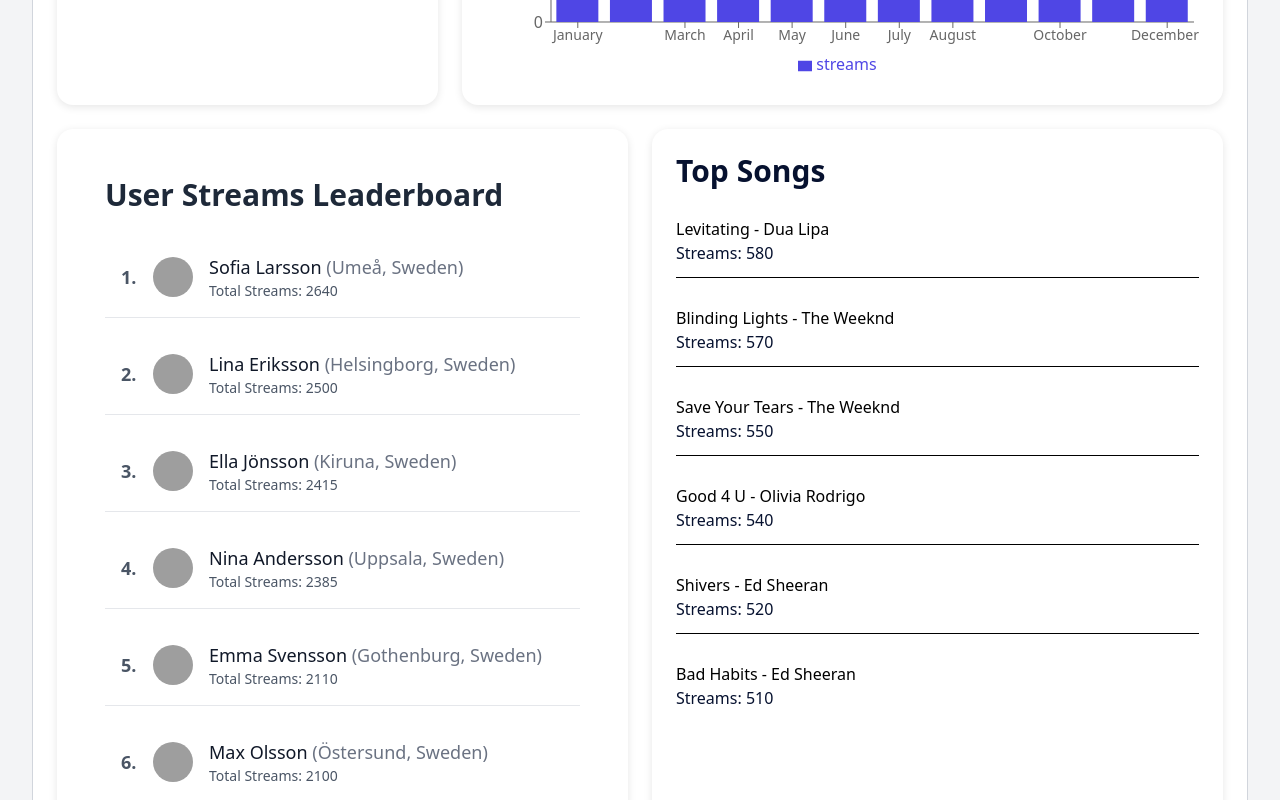
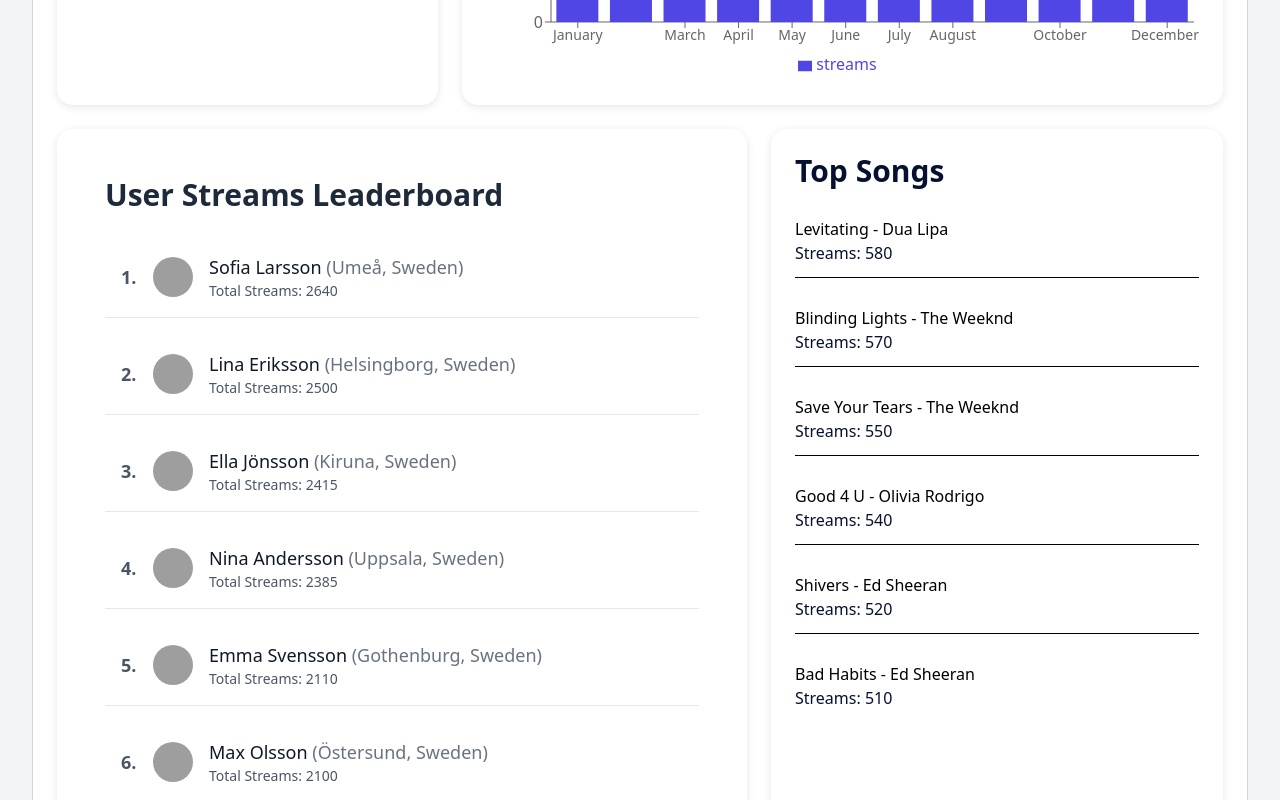
Before and after one commit to elinstella/dashboard-react-individuell, a React (Vite) app in the folder dashboard-lkpg/: page / in a window 1280 px wide. Shown: the part 500-1300 px from the top of the page. Built offline with nearby package versions, Linux system fonts and the light colour scheme; grey boxes are pictures that could not be loaded.

Commit message:
Små justeringar

```diff
--- a/dashboard-lkpg/src/components/Dashboard.jsx
+++ b/dashboard-lkpg/src/components/Dashboard.jsx
@@ -11,7 +11,6 @@ import {
 import UserLeaderboard from './UserLeaderboard';
 
 function Dashboard() {
-  // Ändra [8] => [2] t.ex för annan user
   const userMusicStats = mockData.users[8];
 
   return (
@@ -19,7 +18,6 @@ function Dashboard() {
       <div className='max-w-8xl mx-auto bg-white p-6 border border-gray-300 rounded-xl'>
         <div className='flex flex-wrap sm:flex-nowrap gap-6'>
 
-          {/* User info and Profile - vänster */}
           <div className='bg-white p-6 rounded-2xl shadow-[0_2px_8px_rgba(0,0,0,0.1)] w-full sm:w-1/3 min-w-[250px]'>
             <h1 className='text-3xl font-bold mb-2 text-primary'>
               {userMusicStats.name}
@@ -34,7 +32,6 @@ function Dashboard() {
             />
           </div>
 
-          {/* Monthly streams - höger */}
           <div className='bg-white p-6 rounded-2xl shadow-[0_2px_8px_rgba(0,0,0,0.1)] w-full sm:w-2/3 min-w-[300px]'>
             <p className='text-lg font-semibold text-primary'>
               Monthly streams this year:
@@ -53,20 +50,16 @@ function Dashboard() {
           </div>
         </div>
 
-        {/* UserLeaderboard och Top Songs bredvid varandra */}
-        <div className='grid grid-cols-1 sm:grid-cols-2 gap-6 mt-6'>
-          {/* UserLeaderboard - vänster */}
-          <div className='bg-white p-6 rounded-2xl shadow-[0_2px_8px_rgba(0,0,0,0.1)]'>
+        <div className='grid grid-cols-1 sm:grid-cols-5 gap-6 mt-6'>
+          <div className='bg-white p-6 rounded-2xl shadow-[0_2px_8px_rgba(0,0,0,0.1)] sm:col-span-3'>
             <UserLeaderboard usersData={mockData} />
           </div>
 
-          {/* Top Songs - höger */}
-          <div className='bg-white p-6 rounded-2xl shadow-[0_2px_8px_rgba(0,0,0,0.1)] flex-1'>
+          <div className='bg-white p-6 rounded-2xl shadow-[0_2px_8px_rgba(0,0,0,0.1)] sm:col-span-2'>
             <h2 className='text-3xl font-semibold text-primary mb-4'>Top Songs</h2>
             <ul className='grid grid-cols-1 gap-4'>
               {userMusicStats.topSongs.map((song, index) => (
                 <li key={index} className='border-b last:border-b-0 py-3'>
-                  {/* Byt plats på färger */}
                   <p className='text-black font-medium'>
                     {song.song} - <span className='text-quaternary'>{song.artist}</span>
                   </p>
--- a/dashboard-lkpg/src/components/Footer.jsx
+++ b/dashboard-lkpg/src/components/Footer.jsx
@@ -3,13 +3,12 @@ import React from 'react';
 function Footer() {
   return (
     <footer className="bg-gradient-custom text-white py-6 border-t border-quaternary">
-      <div className="max-w-6xl mx-auto flex justify-between items-center">
-        <p className="text-sm text-center">
+      <div className="max-w-6xl mx-auto flex flex-col sm:flex-row justify-center sm:justify-between items-center">
+        <p className="text-sm text-center sm:text-left">
           Copyright 2025 BeatStats
         </p>
 
-        {/* Social media links or other footer content */}
-        <div className="flex space-x-4">
+        <div className="flex space-x-4 mt-4 sm:mt-0">
           <a href="#" className="text-white hover:text-tertiary transition-all duration-300">
             <i className="fab fa-facebook"></i>
           </a>
```
